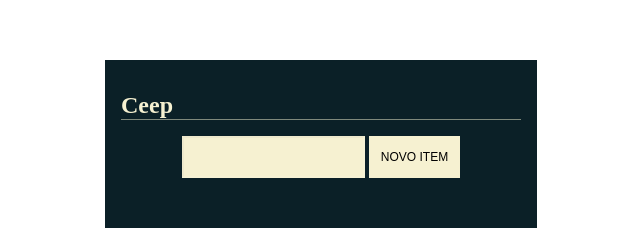
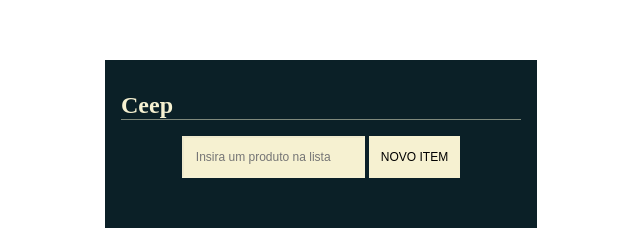
Before and after one commit to joaogabriel-leao/MANIPULANDO-DOM, a plain HTML site: page index.html in a window 1280 px wide. Shown: the part 174-402 px from the top of the page, without its empty margins (319-959 px from the left). Drawn offline with Linux system fonts and the light colour scheme; files that its build step writes are made by us from their sources; a web font is replaced by a local one.

Commit message:
Adicionando placeholder

```diff
--- a/index.html
+++ b/index.html
@@ -21,13 +21,15 @@
         <h1 class="title">Ceep</h1>
 
         <form class="form" action="">
-          <input class="form-input" type="text" />
+          <input
+            class="form-input"
+            type="text"
+            placeholder="Insira um produto na lista"
+          />
           <button type="submit" class="form-button">Novo item</button>
         </form>
 
-        <ul class="list">
-
-        </ul>
+        <ul class="list"></ul>
       </div>
       <script src="./listaDeTarefas.js"></script>
     </div>
--- a/listaDeTarefas.js
+++ b/listaDeTarefas.js
@@ -22,7 +22,7 @@ const criarTarefa = (event) => {
   tarefa.innerHTML = conteudo; // innerHTML permite voce acessar ou modificar o conteudo HTML interno de um elemento.
   tarefa.appendChild(BotaoConclui());
 
-  input.value = "";
+  input.value = " ";
 };
 
 const novaTarefa = document.querySelector(".form-button");
```
